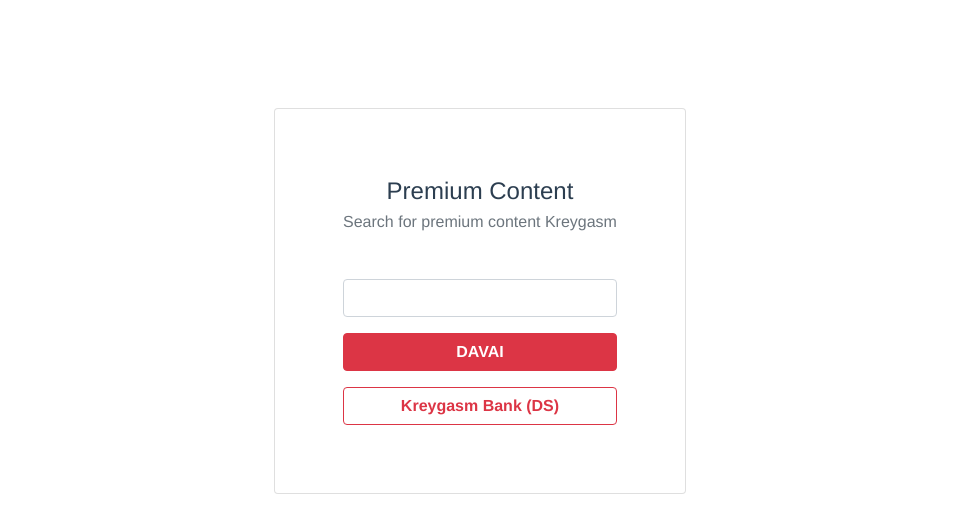
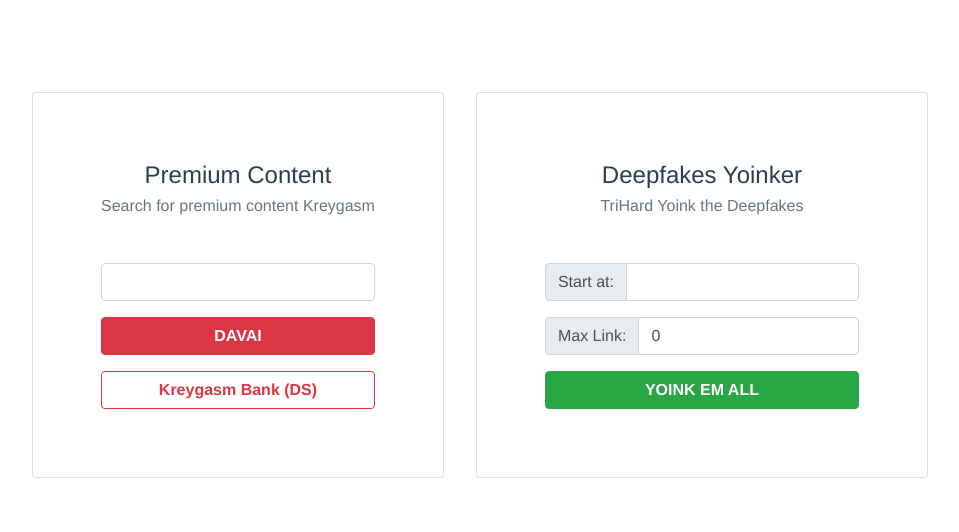
Before and after one commit to rushizgithub/premium-content-kreygasm, a Vue app: page / in a window 1280 px wide. Shown: the top 532 px of the page, without its empty margins (160-1119 px from the left). Built offline with nearby package versions, Linux system fonts and the light colour scheme.

Commit message:
added deepfakes yoinker

```diff
--- a/src/App.vue
+++ b/src/App.vue
@@ -1,30 +1,72 @@
 <template>
-  <div id="app" class="d-flex min-vh-100">
-    <div class="mx-auto mt-5">
+  <div id="app" class="d-flex flex-column min-vh-100">
+    <div class="row mx-auto py-3">
       <b-card
-        class="p-5"
+        class="m-3 p-5"
         title="Premium Content"
         sub-title="Search for premium content Kreygasm"
       >
-        <b-form class="mt-5" @submit="openKreygasmPortals">
-          <b-form-input v-model="inputModel" type="search"></b-form-input>
+        <b-form-input
+          class="mt-5"
+          v-model="pcModel"
+          type="search"
+        ></b-form-input>
         <b-button
           class="mt-3 font-weight-bold"
           block
           variant="danger"
           type="submit"
+          @click="openPremiumContentPortals"
         >
           DAVAI
         </b-button>
-        </b-form>
         <b-button
           class="mt-3 font-weight-bold"
           block
           variant="outline-danger"
-          @click="openKreygasmBank"
+          @click="openPremiumContentBank"
         >
           Kreygasm Bank (DS)
         </b-button>
+      </b-card>
+      <b-card
+        class="m-3 p-5"
+        title="Deepfakes Yoinker"
+        sub-title="TriHard Yoink the Deepfakes "
+      >
+        <b-form @submit.prevent="openDeepfakesBank">
+          <b-input-group prepend="Start at:" class="mt-5">
+            <b-form-input
+              v-model="dfModel.val"
+              type="number"
+              min="0"
+              required
+            />
+          </b-input-group>
+          <b-input-group prepend="Max Link:" class="mt-3">
+            <b-form-input
+              v-model="dfModel.maxLink"
+              type="number"
+              min="0"
+              max="20"
+              required
+            />
+          </b-input-group>
+          <b-alert class="mt-3" :show="dfModel.val > 0" variant="info">
+            From
+            <b>{{ dfModel.val }}</b>
+            To
+            <b>{{ postIdMax() }}</b>
+          </b-alert>
+          <b-button
+            class="mt-3 font-weight-bold"
+            block
+            variant="success"
+            type="submit"
+          >
+            YOINK EM ALL
+          </b-button>
+        </b-form>
       </b-card>
     </div>
   </div>
@@ -35,31 +77,41 @@ export default {
   name: "App",
   data() {
     return {
-      inputModel: "",
+      pcModel: "",
+      dfModel: { val: "", maxLink: 0 },
     };
   },
   methods: {
-    openKreygasmPortals() {
-      var inputModelKebab = this.inputModel.replace(" ", "-");
-      if (inputModelKebab === "") {
-        inputModelKebab = "videos";
+    openPremiumContentPortals() {
+      var pcModelKebab = this.pcModel.replace(" ", "-");
+      if (pcModelKebab === "") {
+        pcModelKebab = "videos";
       }
-      window.open("https://www.vixen.com/" + inputModelKebab, Math.random());
-      window.open("https://www.tushy.com/" + inputModelKebab, Math.random());
-      window.open("https://www.blacked.com/" + inputModelKebab, Math.random());
-      window.open("https://www.tushyraw.com/" + inputModelKebab, Math.random());
+      window.open("https://www.vixen.com/" + pcModelKebab, Math.random());
+      window.open("https://www.tushy.com/" + pcModelKebab, Math.random());
+      window.open("https://www.blacked.com/" + pcModelKebab, Math.random());
+      window.open("https://www.tushyraw.com/" + pcModelKebab, Math.random());
+      window.open("https://www.blackedraw.com/" + pcModelKebab, Math.random());
+      window.open("https://www.deeper.com/" + pcModelKebab, Math.random());
+    },
+    openPremiumContentBank() {
       window.open(
-        "https://www.blackedraw.com/" + inputModelKebab,
+        "https://www.daftsex.com/video/" + this.pcModel,
         Math.random()
       );
-      window.open("https://www.deeper.com/" + inputModelKebab, Math.random());
+      this.pcModel = "";
     },
-    openKreygasmBank() {
-      window.open(
-        "https://www.daftsex.com/video/" + this.inputModel,
-        Math.random()
-      );
-      this.inputModel = "";
+    postIdMax() {
+      return parseInt(this.dfModel.val) + parseInt(this.dfModel.maxLink);
+    },
+    openDeepfakesBank() {
+      var dfMin = this.dfModel.val;
+      var dfMax = this.postIdMax();
+
+      var x = [];
+      for (let postId = dfMin; postId <= dfMax; postId++) {
+        window.open("https://fan-topia.com/post/" + postId, postId);
+      }
     },
   },
 };
```
Lines whose indentation alone changed are shown as unchanged.
